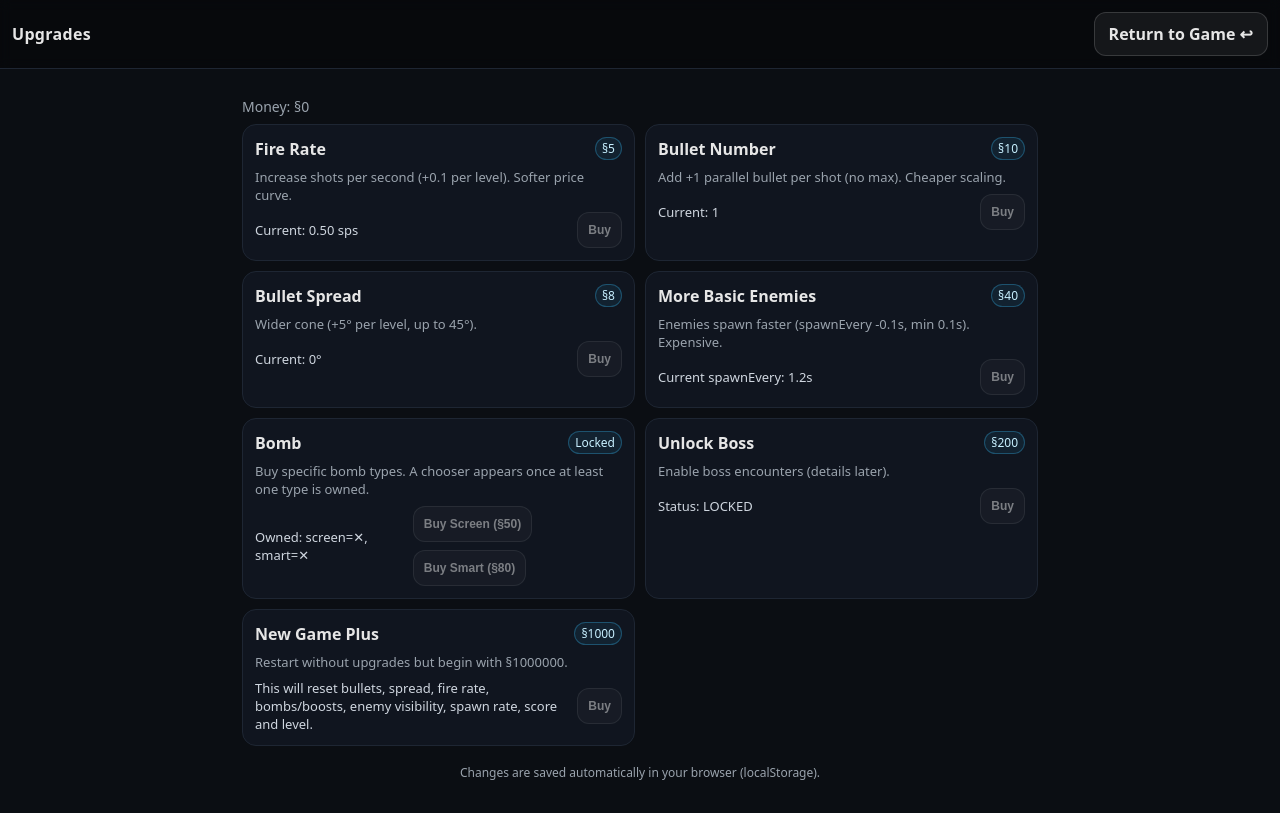
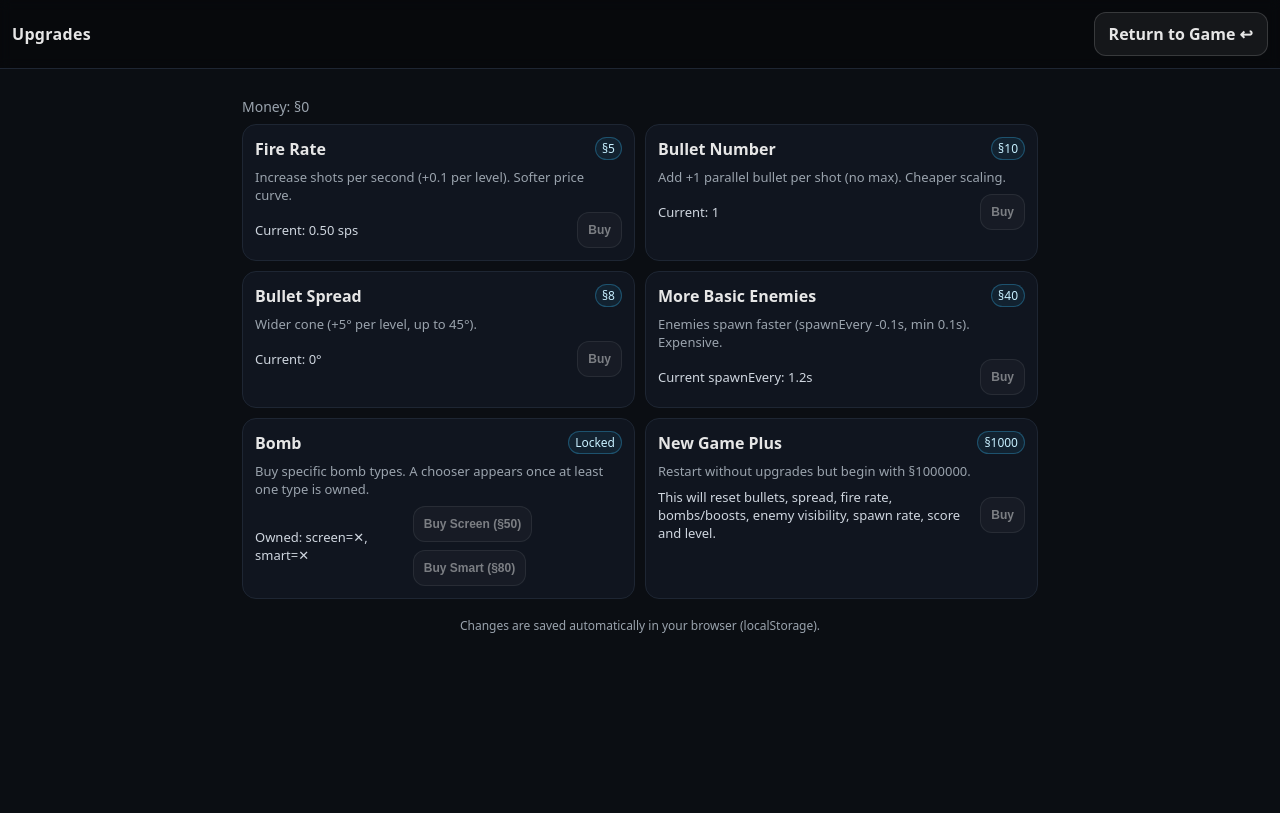
Before and after one commit to ValerioCietto/match3, a plain HTML site: page upgrades.html in a window 1280 px wide. Drawn offline with Linux system fonts and the light colour scheme.

Commit message:
Update upgrades.html

```diff
--- a/upgrades.html
+++ b/upgrades.html
@@ -295,19 +295,6 @@
       grid.appendChild(card);
     }
 
-    // UNLOCK BOSS
-    {
-      const unlocked = !!save["boss unlocked"];
-      grid.appendChild(elCard({
-        name: 'Unlock Boss',
-        desc: 'Enable boss encounters (details later).',
-        stat: `Status: ${unlocked ? 'UNLOCKED' : 'LOCKED'}`,
-        price: unlocked ? 'Purchased' : fmtMoney(200),
-        canBuy: !unlocked && (save.money||0) >= 200,
-        onBuy: () => commit({ "boss unlocked": true, money: (save.money||0) - 200 })
-      }));
-    }
-
     // NEW GAME PLUS
     {
       grid.appendChild(elCard({
@@ -340,7 +327,7 @@
           localStorage.setItem(LS_KEY, JSON.stringify(fresh));
           save = fresh;
           refreshUI();
-          alert('New Game Plus activated! Upgrades reset, you received §10000.');
+          alert('New Game Plus activated! Upgrades reset, you received §1000000.');
         }
       }));
     }
```
